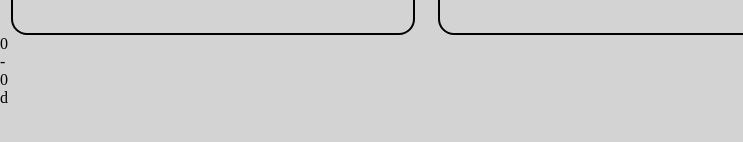
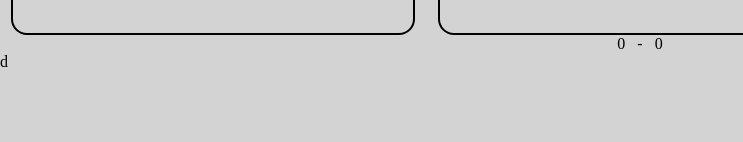
Before and after one commit to cvariara/odin-rps, a plain HTML site: page index.html in a window 1280 px wide. Shown: the part 444-586 px from the top of the page, 0-743 px from the left. Drawn offline with Linux system fonts and the light colour scheme.

Commit message:
Adjusted the score section

```diff
--- a/styles.css
+++ b/styles.css
@@ -39,3 +39,15 @@ i {
   padding-top: 40px;
   font-size: 32px;
 }
+
+.scores {
+  display: flex;
+  flex-direction: column;
+  align-items: center;
+  justify-content: center;
+}
+
+.df {
+  display: flex;
+  gap: 12px;
+}
```
